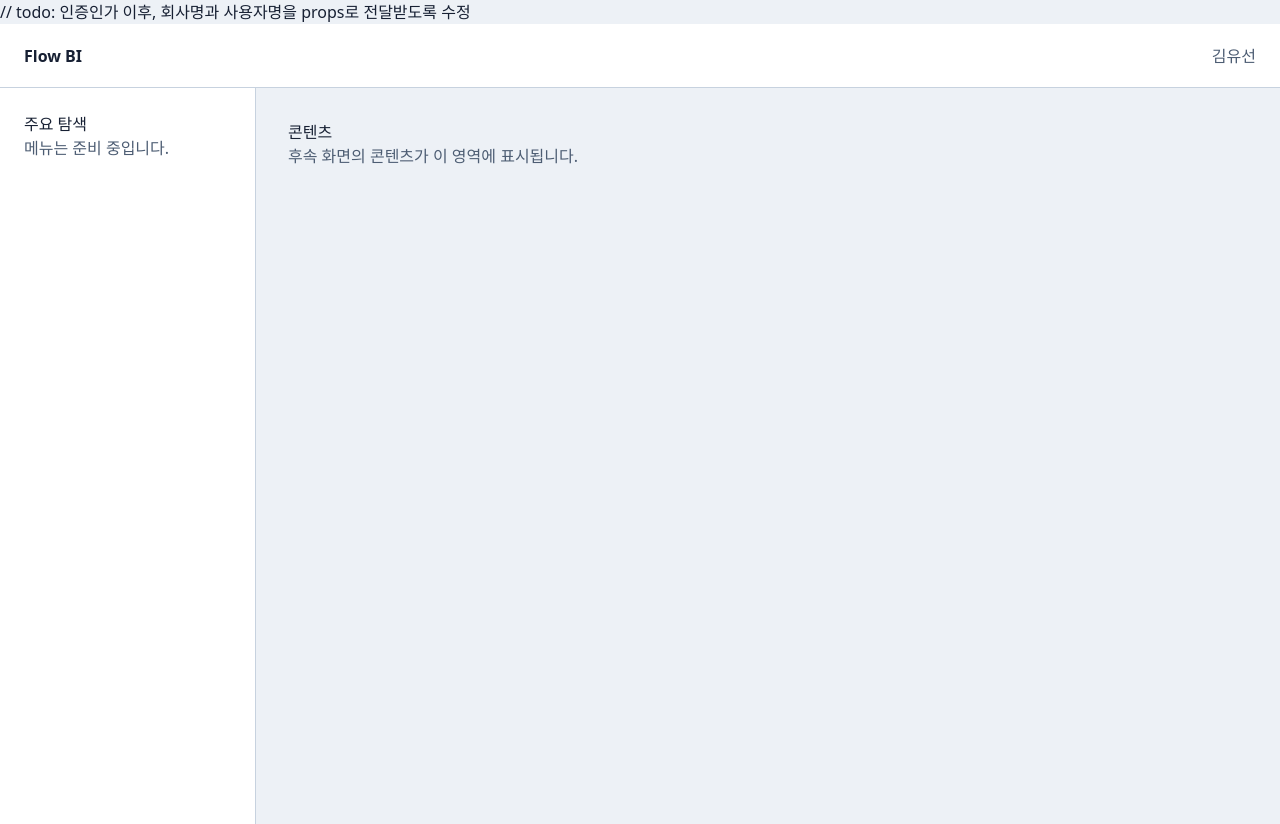
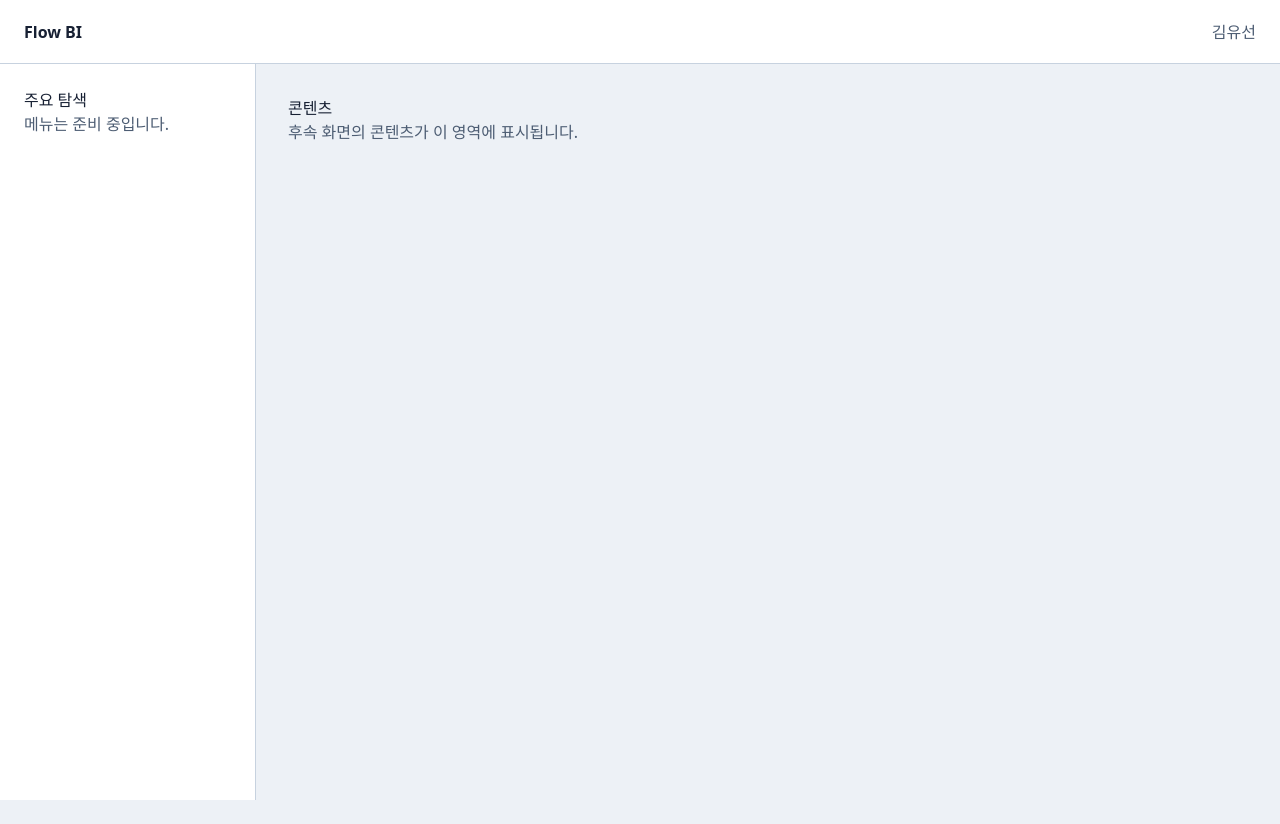
Before and after one commit to flow-bi/flow-bi, a React (Vite) app in the folder frontend/: page / in a window 1280 px wide. After the commit the page ends 800 px from the top, so only its background shows below. Built offline with nearby package versions, Linux system fonts and the light colour scheme.

Commit message:
📝 / #40 - 주석 위치 이동

```diff
--- a/frontend/src/App.tsx
+++ b/frontend/src/App.tsx
@@ -98,8 +98,9 @@ function AppShell({ sidebar, children }: AppShellProps) {
   }
 
   return (
+    // todo: 인증인가 이후, 회사명과 사용자명을 props로 전달받도록 수정
+
     <div className="app-shell">
-      // todo: 인증인가 이후, 회사명과 사용자명을 props로 전달받도록 수정
       <Header
         companyName="Flow BI"
         onOpenSidebar={() => setIsMobileSidebarOpen(true)}
```
